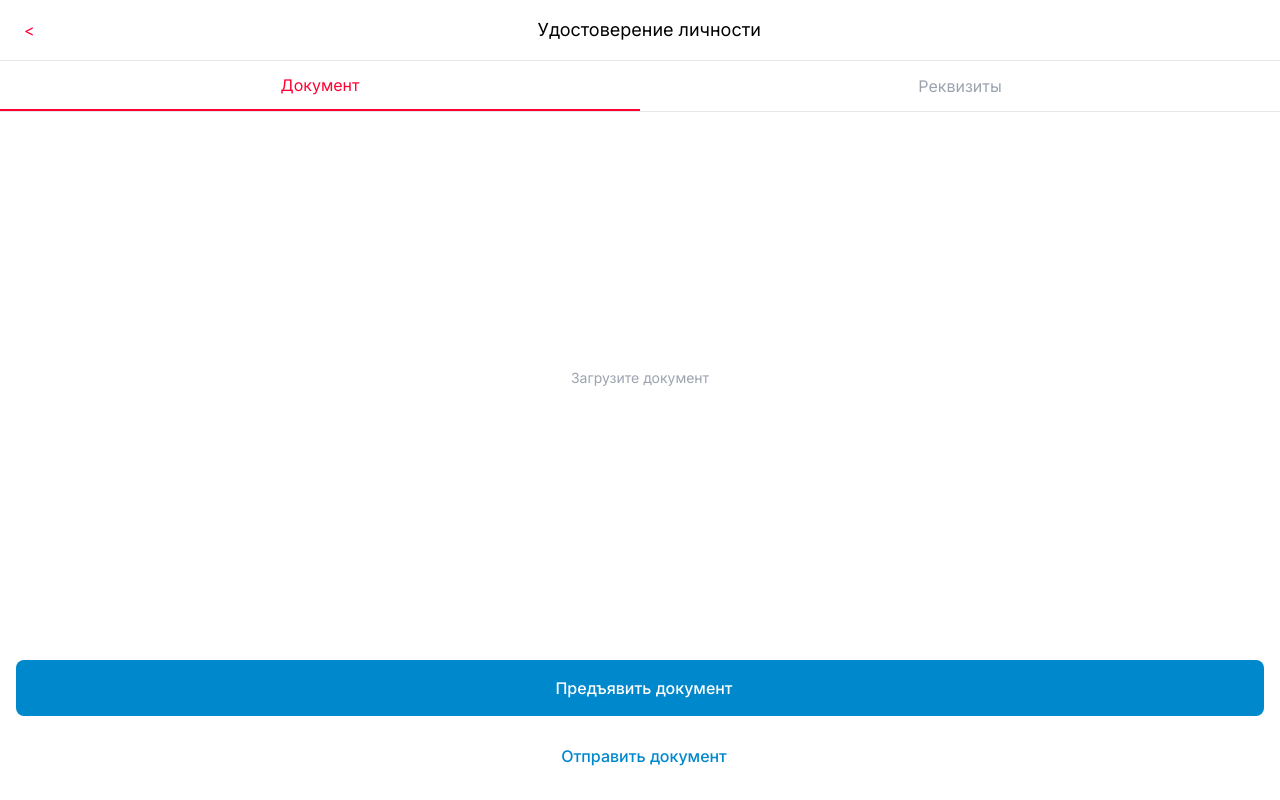
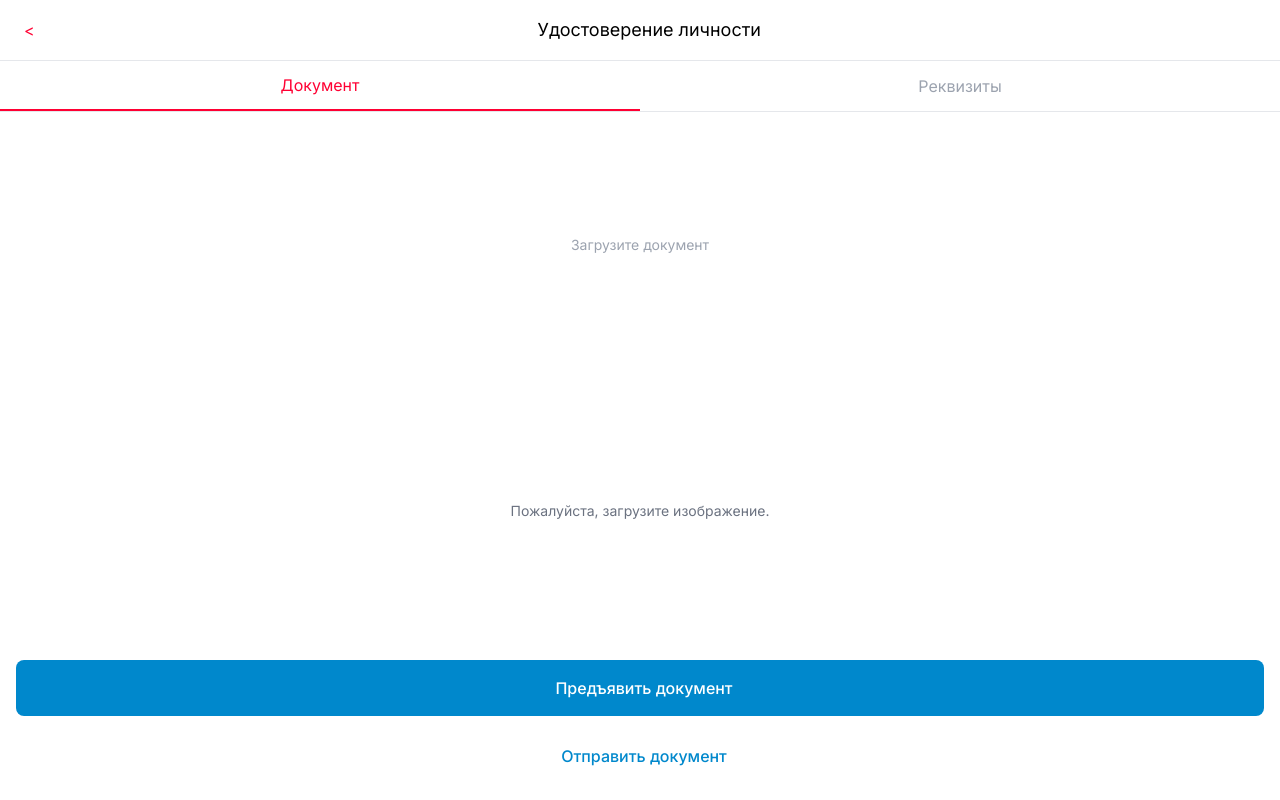
Before and after one commit to tarashluvv/yazhehz, a Next.js app: page / in a window 1280 px wide. Both pictures are taken after a click on the element "Госуслуги". Built offline with nearby package versions, Linux system fonts and the light colour scheme.

Commit message:
updateerer

```diff
--- a/src/app/page.jsx
+++ b/src/app/page.jsx
@@ -328,7 +328,20 @@ function MainComponent() {
               </div>
             </label>
           </div>
-        )}
+          )}
+          {image ? (
+            <div className="relative flex-grow flex items-center justify-center bg-gray-100">
+              <img
+                src={image}
+                alt="Uploaded Image"
+                className="max-w-full max-h-full w-auto h-auto object-contain"
+              />
+            </div>
+          ) : (
+            <div className="flex-grow flex items-center justify-center">
+              <p className="text-sm text-gray-500">Пожалуйста, загрузите изображение.</p>
+            </div>
+          )}
 
         <div className="p-4 space-y-3">
           <button
```
